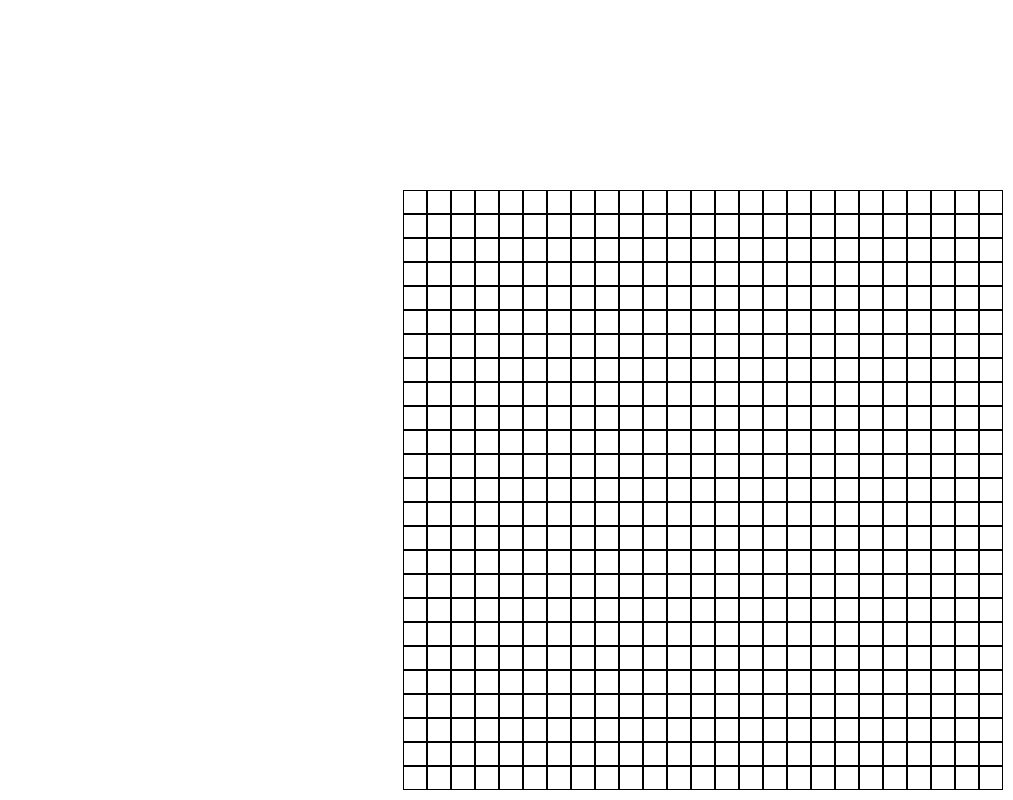
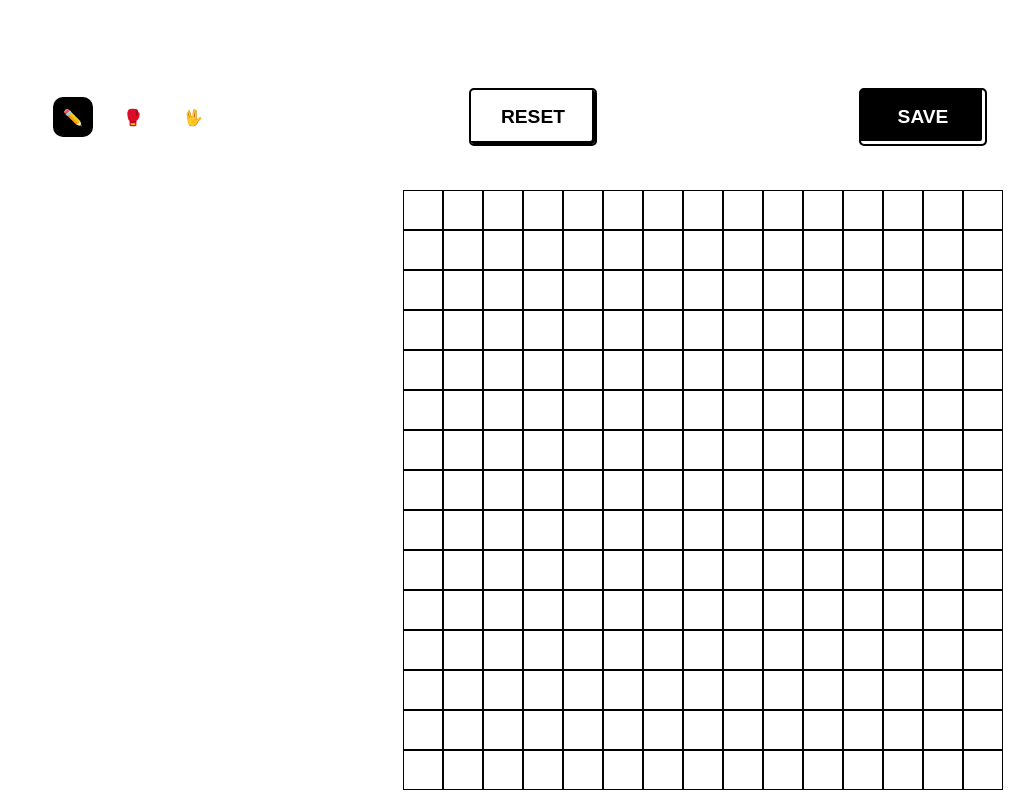
Before and after one commit to bonkrat/picross-builder, a React (Create React App) app: page / in a window 1280 px wide. Shown: the whole page, without its empty margins (267-1280 px from the left). Built offline with nearby package versions, Linux system fonts and the light colour scheme.

Commit message:
disable colors and add splitting large puzzles into smaller ones

```diff
--- a/src/App.css
+++ b/src/App.css
@@ -1,5 +1,5 @@
 .App {
-  width: 100vw;
+  width: 100%;
   height: 100%;
   min-height: 100%;
 
--- a/src/App.js
+++ b/src/App.js
@@ -2,16 +2,18 @@ import React from "react";
 import "./App.css";
 import Controls from "./components/Controls";
 import Grid from "./components/Grid";
+import { Splits } from "./components/Splits";
 import { StateProvider } from "./store.js";
 
-const size = 25;
+const size = 15;
 
 function App() {
   return (
     <StateProvider width={size} height={size}>
       <div className="App">
+        <Splits width={size} height={size} />
+        <Controls />
         <Grid width={size} height={size} />
-        {/* <Controls /> */}
       </div>
     </StateProvider>
   );
--- a/src/components/Button.js
+++ b/src/components/Button.js
@@ -2,9 +2,9 @@ import React from "react";
 import styled, { css } from "styled-components";
 
 const Button = ({ className, onClick, children }) => (
-  <a className={className} onClick={onClick}>
+  <button className={className} onClick={onClick}>
     {children}
-  </a>
+  </button>
 );
 
 const StyledButton = styled(Button)`
@@ -22,7 +22,7 @@ const StyledButton = styled(Button)`
   cursor: pointer;
   box-shadow: inset -2px -2px 0px 1px black;
 
-  ${props =>
+  ${(props) =>
     props.primary &&
     css`
       border: 2px solid black;
--- a/src/components/Cell.js
+++ b/src/components/Cell.js
@@ -10,12 +10,22 @@ const Cell = ({ className, onMouseDown, onMouseEnter }) => (
 );
 
 const StyledCell = styled(Cell)`
-  border: 1px solid black;
   cursor: pointer;
   box-sizing: border-box;
 
   // Coloring cells is disabled for now.
-  // background: ${(props) => (props.color ? props.color : "white")}
+
+  ${(props) =>
+    props.splitBorder
+      ? css`
+          border: 1px solid black;
+          ${props.splitBorder.map(
+            (border) => `border-${border}: 5px solid green;`
+          )}
+        `
+      : css`
+          border: 1px solid black;
+        `}
 
   ${(props) =>
     props.isSelected
--- a/src/components/Controls.js
+++ b/src/components/Controls.js
@@ -1,9 +1,8 @@
 import React, { useContext } from "react";
-import Button from "./Button";
-import ColorPicker from "./ColorPicker";
-import Tools from "./Tools";
 import styled from "styled-components";
 import { store } from "../store";
+import Button from "./Button";
+import Tools from "./Tools";
 
 const Controls = () => {
   const { dispatch } = useContext(store);
@@ -11,20 +10,25 @@ const Controls = () => {
     dispatch({
       type: "RESET_CELLS",
     });
+
+  const savePuzzle = () => dispatch({ type: "SAVE_PUZZLE" });
+
   return (
     <ButtonGroup>
       <Tools />
-      <ColorPicker />
+      {/* <ColorPicker /> */}
       <Button onClick={resetCells}>Reset</Button>
-      <Button primary>Save</Button>
+      <Button onClick={savePuzzle} primary>
+        Save
+      </Button>
     </ButtonGroup>
   );
 };
 
 const ButtonGroup = styled.div`
   position: fixed;
-  bottom: 0;
-  width: 100%;
+  top: 10vh;
+  width: 75vw;
   display: flex;
   justify-content: space-between;
 `;
--- a/src/components/Grid.js
+++ b/src/components/Grid.js
@@ -1,10 +1,12 @@
 import { times } from "lodash";
-import React, { useContext, useState } from "react";
+import React, { useContext, useState, memo } from "react";
 import styled from "styled-components";
 import TOOLS from "../constants/tools";
 import useMouseDown from "../hooks/useMouseButton";
 import { CELL_ACTIONS, store } from "../store";
 import Cell from "./Cell";
+
+const MemoizedCell = memo(Cell);
 
 export const getRowData = (cells) =>
   cells.reduce((acc, curr) => {
@@ -27,7 +29,7 @@ export const getColumnData = (cells) =>
  */
 const Grid = ({ className, width, height }) => {
   const { state, dispatch } = useContext(store);
-  const { cells, tool } = state;
+  const { cells, tool, split } = state;
   const [isSelecting, setIsSelecting] = useState(null);
 
   const { isMouseDown } = useMouseDown(
@@ -64,6 +66,9 @@ const Grid = ({ className, width, height }) => {
       payload: cell,
     });
 
+  const setSplit = (cell) =>
+    dispatch({ type: CELL_ACTIONS.SPLIT, payload: cell });
+
   const handleCellClick = (cell) => () => {
     if (tool === TOOLS.PENCIL) {
       toggleCell(cell);
@@ -71,6 +76,8 @@ const Grid = ({ className, width, height }) => {
       paintCell(cell);
     } else if (tool === TOOLS.ERASER) {
       clearCell(cell);
+    } else if (tool === TOOLS.SPLIT) {
+      setSplit(cell);
     }
   };
 
@@ -101,11 +108,20 @@ const Grid = ({ className, width, height }) => {
         times(width, (j) => {
           const cell = { x: i, y: j },
             cellData = getCell(cell);
+          let splitBorder;
+
+          if (split) {
+            splitBorder = [
+              cell.x === split.x && "bottom",
+              cell.y === split.y && "right",
+            ];
+          }
 
           return (
-            <Cell
+            <MemoizedCell
               key={`${i}${j}`}
               color={cellData.color}
+              splitBorder={splitBorder}
               isSelected={cellData.selected}
               onMouseDown={handleCellClick(cell)}
               onMouseEnter={handleMouseEnter(cell)}
--- /dev/null
+++ b/src/components/Splits.js
@@ -0,0 +1,84 @@
+import { times } from "lodash";
+import React, { memo, useContext } from "react";
+import { store } from "../store";
+import styled, { css } from "styled-components";
+
+const MiniCell = styled.div`
+  width: 5px;
+  height: 5px;
+  border: 1px solid black;
+  ${(props) =>
+    props.isSelected
+      ? css`
+          background: black;
+        `
+      : css`
+          background: white;
+        `}
+`;
+
+const MiniRow = styled.div`
+  display: flex;
+`;
+
+const StyledMiniGrid = styled.div`
+  display: flex;
+  flex-direction: column;
+  height: 100%;
+  margin: 5px;
+`;
+
+const MiniGrid = ({ height, width, cells, split, section }) => {
+  const getCell = ({ x, y }) => {
+    return cells.length ? cells[x][y] : {};
+  };
+
+  const sections = {
+    topLeft: (cell, split) => cell.x <= split.x && cell.y <= split.y,
+    topRight: (cell, split) => cell.x > split.x && cell.y <= split.y,
+    bottomLeft: (cell, split) => cell.x <= split.x && cell.y > split.y,
+    bottomRight: (cell, split) => cell.x > split.x && cell.y > split.y,
+  };
+
+  return (
+    <StyledMiniGrid>
+      {times(height, (i) => (
+        <MiniRow>
+          {times(width, (j) => {
+            const cell = { x: i, y: j },
+              cellData = getCell(cell);
+
+            if (sections[section](cell, split)) {
+              return <MiniCell isSelected={cellData.selected} />;
+            }
+          })}
+        </MiniRow>
+      ))}
+    </StyledMiniGrid>
+  );
+};
+
+const SplitContainer = styled.div`
+  display: flex;
+  justify-content: space-between;
+  flex-direction: column;
+`;
+
+export const Splits = ({ height, width }) => {
+  const { state } = useContext(store);
+  const { cells, split } = state;
+  return (
+    <SplitContainer>
+      {["topLeft", "topRight", "bottomLeft", "bottomRight"].map((section) => (
+        <MiniGrid
+          cells={cells}
+          split={split}
+          height={height}
+          width={width}
+          section={section}
+          key={section}
+        />
+      ))}
+    </SplitContainer>
+  );
+};
--- a/src/components/Tools.js
+++ b/src/components/Tools.js
@@ -1,13 +1,14 @@
 import React, { useContext } from "react";
 import { store } from "../store";
 import styled, { css } from "styled-components";
+import TOOL_TYPES from "../constants/tools";
 
 const Tool = styled.div`
   margin: 10px;
   cursor: pointer;
   border-radius: 10px;
   padding: 10px;
-  ${props =>
+  ${(props) =>
     props.selected &&
     css`
       background-color: black;
@@ -18,10 +19,10 @@ const Tools = ({ className }) => {
   const { state, dispatch } = useContext(store);
   const { tool } = state;
 
-  const setTool = tool => () =>
+  const setTool = (tool) => () =>
     dispatch({
       type: "SET_TOOL",
-      payload: tool
+      payload: tool,
     });
 
   return (
@@ -29,11 +30,17 @@ const Tools = ({ className }) => {
       <Tool selected={tool === "pencil"} onClick={setTool("pencil")}>
         ✏️
       </Tool>
-      <Tool selected={tool === "brush"} onClick={setTool("brush")}>
+      {/* <Tool selected={tool === "brush"} onClick={setTool("brush")}>
         🖌
-      </Tool>
+      </Tool> */}
       <Tool selected={tool === "eraser"} onClick={setTool("eraser")}>
         🥊
+      </Tool>
+      <Tool
+        selected={tool === TOOL_TYPES.SPLIT}
+        onClick={setTool(TOOL_TYPES.SPLIT)}
+      >
+        <span>🖖</span>
       </Tool>
     </div>
   );
--- a/src/constants/tools.js
+++ b/src/constants/tools.js
@@ -2,4 +2,5 @@ export default {
   PENCIL: "pencil",
   BRUSH: "brush",
   ERASER: "eraser",
+  SPLIT: "split",
 };
--- a/src/store.js
+++ b/src/store.js
@@ -1,5 +1,6 @@
 import { times } from "lodash";
 import React, { createContext, useCallback, useMemo, useReducer } from "react";
+import generateClues from "./utils/generateClues";
 
 const initialState = {
   cells: [],
@@ -15,6 +16,7 @@ export const CELL_ACTIONS = {
   TOGGLE: "toggle",
   PAINT: "paint",
   CLEAR: "clear",
+  SPLIT: "split",
 };
 
 const StateProvider = ({ children, width, height }) => {
@@ -32,6 +34,7 @@ const StateProvider = ({ children, width, height }) => {
   const initialState = useMemo(
     () => ({
       cells: buildCells(),
+      split: {},
       tool: "pencil",
       color: "black",
     }),
@@ -101,6 +104,11 @@ const StateProvider = ({ children, width, height }) => {
             ...state,
             cells: newCells,
           };
+        case CELL_ACTIONS.SPLIT:
+          return {
+            ...state,
+            split: { x, y },
+          };
         case "RESET_CELLS":
           newCells = buildCells();
           return {
@@ -116,6 +124,41 @@ const StateProvider = ({ children, width, height }) => {
           return {
             ...state,
             color: action.payload,
+          };
+        case "SAVE_PUZZLE":
+          let rowClues = [];
+          let rowLength = 0;
+          let colClues = [];
+
+          console.log(
+            cells.map((row) => {
+              rowLength = row.length;
+              const selected = row.reduce((acc, curr, index) => {
+                if (curr.selected) {
+                  acc.push(index);
+                }
+                return acc;
+              }, []);
+
+              rowClues.push(generateClues(selected));
+            })
+          );
+          console.log(rowClues);
+
+          for (var i = 0; i < rowLength; i++) {
+            const colData = cells.map((row) => row[i]);
+            const selectedColCell = colData.reduce((acc, curr, index) => {
+              if (curr.selected) {
+                acc.push(index);
+              }
+              return acc;
+            }, []);
+            colClues.push(generateClues(selectedColCell));
+          }
+          console.log(colClues);
+
+          return {
+            ...state,
           };
         default:
           throw new Error();
```
Also changed, not shown: 1 other file (tests, documents, lock files or other folders).
